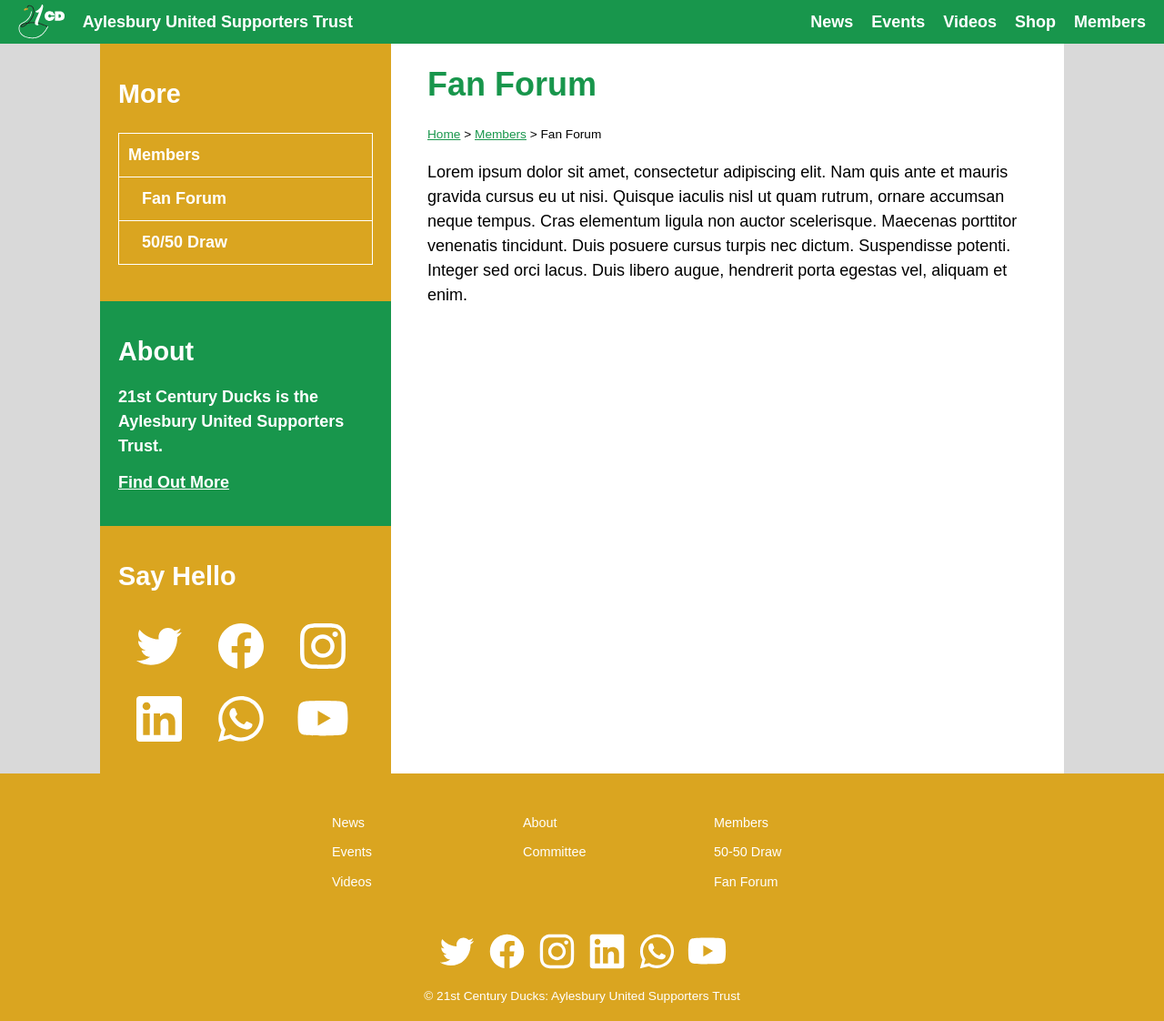
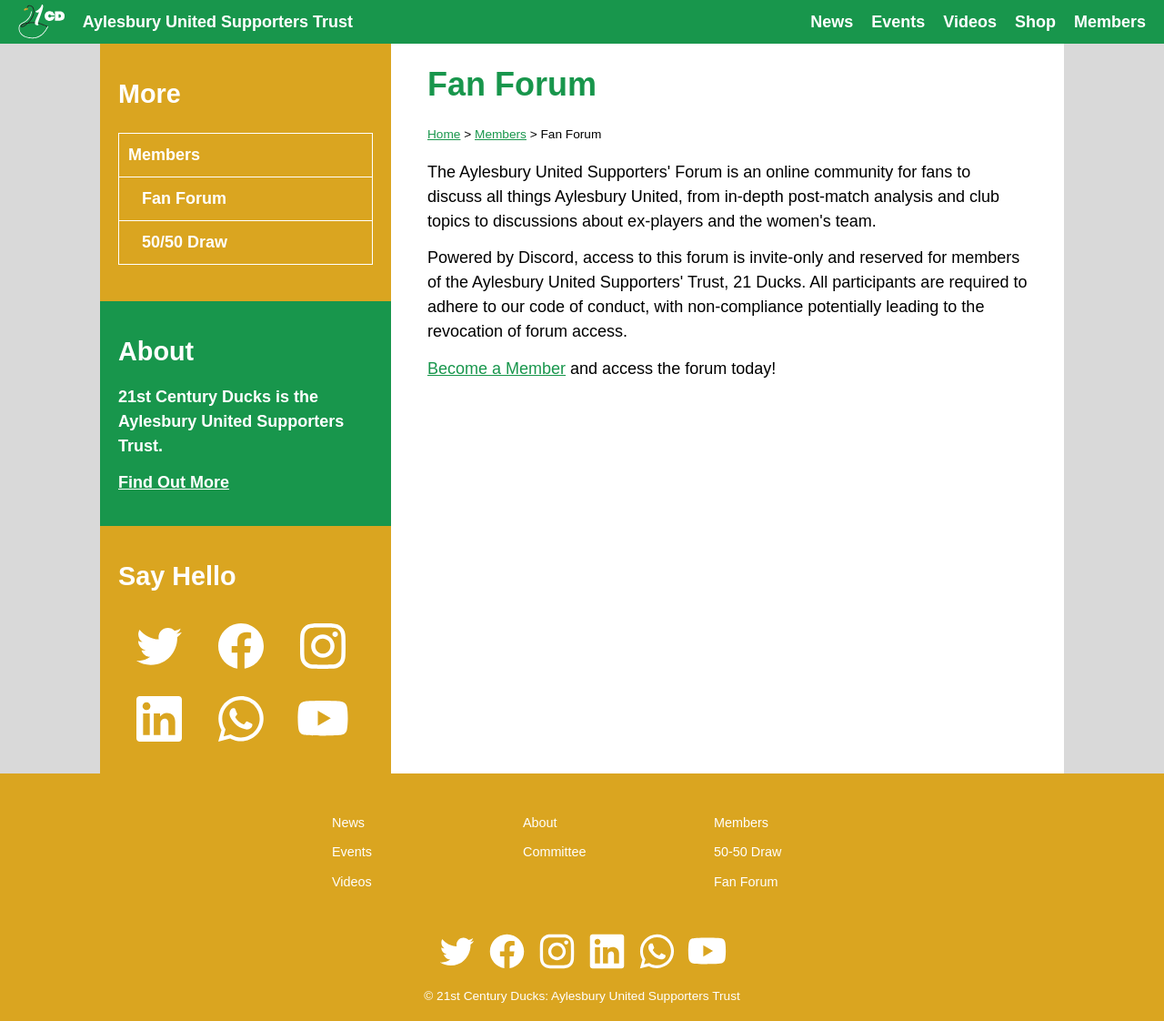
Before and after one commit to RobDWaller/21ducks.github.io, a Jekyll site: the page built from members/forum.html, in a window 1280 px wide and 1122 px high. Shown: the whole window at 91% size. Built offline with Jekyll 4.4.1, drawn with Linux system fonts in a browser that asks for light colours.

Commit message:
Added content to the forum page.

```diff
--- a/members.html
+++ b/members.html
@@ -23,7 +23,7 @@
     </div>
 </div>
 <div class="membership-type">
-    <div class="header white"><h2>Member</h2></div>
+    <div class="header white" id="member"><h2>Member</h2></div>
     <div class="features">
         <h3>£2.50 per month*</h3>
         <small>Everything in "Duck Club" plus...</small>
@@ -37,7 +37,7 @@
     </div>
 </div>
 <div class="membership-type">
-    <div class="header gold"><h2>Gold Club</h2></div>
+    <div class="header gold" id="gold"><h2>Gold Club</h2></div>
     <div class="features">
         <h3>£25 per month</h3>
         <small>Everything in "Duck Club" & "Member" plus...</small>
--- a/members/forum.html
+++ b/members/forum.html
@@ -2,10 +2,16 @@
 layout: default
 title: "Fan Forum"
 permalink: members/forum.html
-tags: [football, soccer, trust, supporters, aylesbury, aylesbury-united, members, membership]
-description: "TBC"
+tags: [football, soccer, trust, supporters, aylesbury, aylesbury-united, members, membership, forum]
+description: "The Aylesbury United Supporters' Forum is an online community for fans to discuss all things Aylesbury
+United"
 menu: "members"
 ---
 <h1>{{ page.title }}</h1>
 <small><a href="/">Home</a> > <a href="/members.html">Members</a> > {{ page.title }}</small>
-<p>Lorem ipsum dolor sit amet, consectetur adipiscing elit. Nam quis ante et mauris gravida cursus eu ut nisi. Quisque iaculis nisl ut quam rutrum, ornare accumsan neque tempus. Cras elementum ligula non auctor scelerisque. Maecenas porttitor venenatis tincidunt. Duis posuere cursus turpis nec dictum. Suspendisse potenti. Integer sed orci lacus. Duis libero augue, hendrerit porta egestas vel, aliquam et enim.</p>
+<p>The Aylesbury United Supporters' Forum is an online community for fans to discuss all things Aylesbury
+United, from in-depth post-match analysis and club topics to discussions about ex-players and the women's team.</p>
+<p>Powered by Discord, access to this forum is invite-only and reserved for members of the Aylesbury United
+Supporters' Trust, 21 Ducks. All participants are required to adhere to our code of
+conduct, with non-compliance potentially leading to the revocation of forum access.</p>
+<p><a href="/members.html#member">Become a Member</a> and access the forum today!</p>
```
